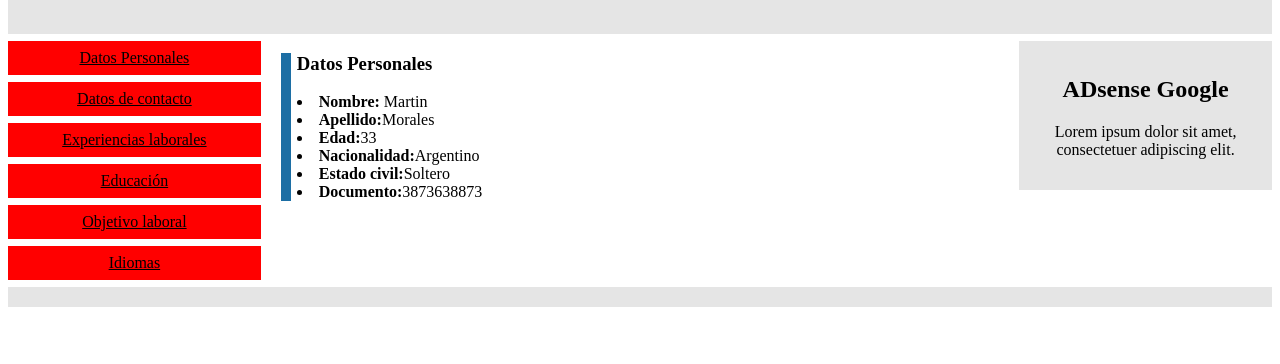
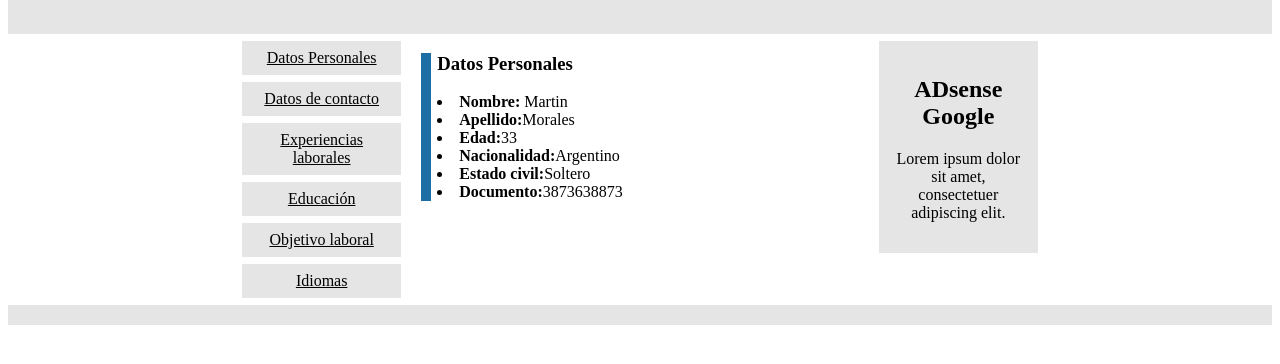
Before and after one commit to AldoMMorales/MiCurriculumVitae, a plain HTML site: page micv.html in a window 1280 px wide. Shown: the part 84-448 px from the top of the page. Drawn offline with Linux system fonts and the light colour scheme.

Commit message:
flex-box

```diff
--- a/micv.html
+++ b/micv.html
@@ -22,6 +22,9 @@
             <div style="background-color:#e5e5e5;padding:15px;text-align:center;">
   <h1>Mi CV</h1>
 </div>
+
+
+        <div class="contenedor">
 
             <!-- Menu clickleable lado izquierdo -->
 <div style="overflow:auto">
@@ -87,10 +90,17 @@
       <h3>Educación</h3>
       <p>Contrary to popular belief, Lorem Ipsum is not simply random text.
         It has roots in a piece of classical Latin literature from 45 BC,
-        making it over 2000 years old. Richard McClintock, a Latin professor at Hampden-Sydney College in Virginia,
-        looked up one of the more obscure Latin words, consectetur, from a Lorem Ipsum passage, and going through the cites of the word in classical literature,
-        discovered the undoubtable source. Lorem Ipsum comes from sections 1.10.32 and 1.10.33 of "de Finibus Bonorum et Malorum" (The Extremes of Good and Evil) by Cicero,
-        written in 45 BC. This book is a treatise on the theory of ethics, very popular during the Renaissance. The first line of Lorem Ipsum, "Lorem ipsum dolor sit amet..",
+        making it over 2000 years old. Richard McClintock,
+         a Latin professor at Hampden-Sydney College in Virginia,
+        looked up one of the more obscure Latin words
+        , consectetur, from a Lorem Ipsum passage,
+         and going through the cites of the word in classical literature,
+        discovered the undoubtable source.
+         Lorem Ipsum comes from sections 1.10.32 and 1.10.33 of "de Finibus
+          Bonorum et Malorum" (The Extremes of Good and Evil) by Cicero,
+        written in 45 BC. This book is a treatise on the theory of ethics,
+        very popular during the Renaissance. The first line of Lorem Ipsum,
+         "Lorem ipsum dolor sit amet..",
         comes from a line in section 1.10.32.
 
 
@@ -153,6 +163,12 @@
     <h2>ADsense Google</h2>
     <p>Lorem ipsum dolor sit amet, consectetuer adipiscing elit.</p>
   </div>
+
+
+
+<!--Fin div contenedor-->
+</div>
+
 </div>
 
 
--- a/styles.css
+++ b/styles.css
@@ -4,6 +4,22 @@
 * {
     box-sizing: border-box;
   }
+
+
+  .contenedor {
+    display: flex;
+
+    flex-direction: row;
+    flex-wrap: wrap;
+
+    justify-content: center;
+    align-items: center;
+
+
+
+
+}
+
 
 
 
@@ -22,9 +38,6 @@
     color: black;
   }
 
-  a:link {
-    background-color: red;
-  }
 
 
   a:hover {
@@ -56,6 +69,7 @@
       border-left: 10px solid #1C6EA4;
       text-indent: 6px;
 
+
       }
 
 
```
Also changed, not shown: micv/index.html (deleted, +0 -12 lines).
